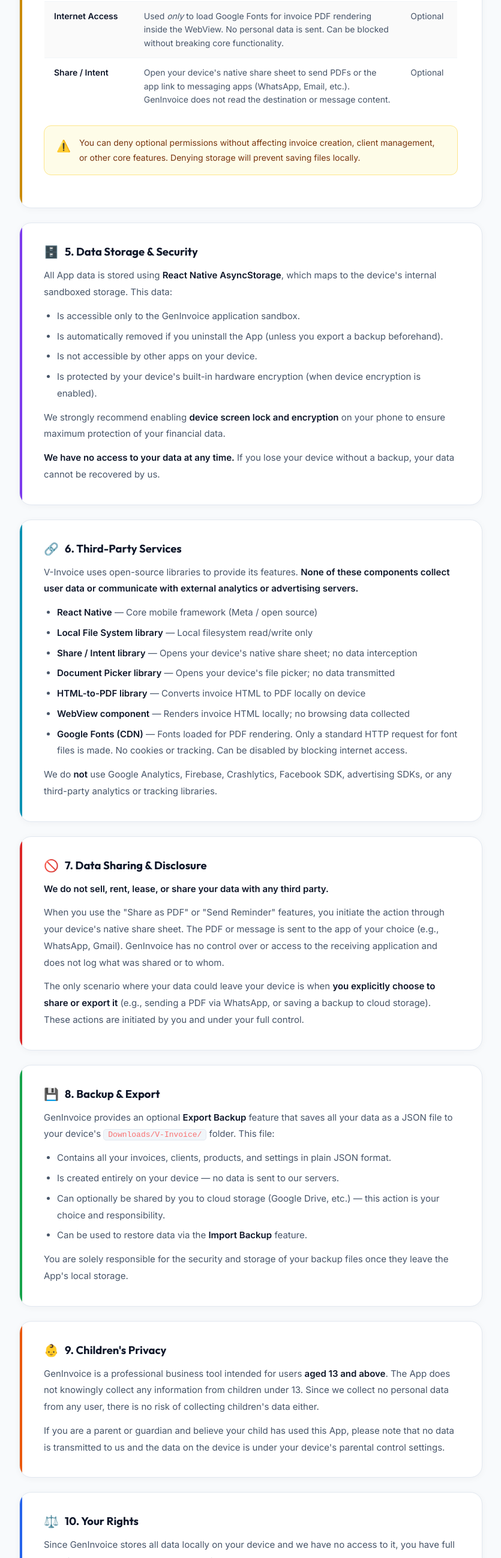
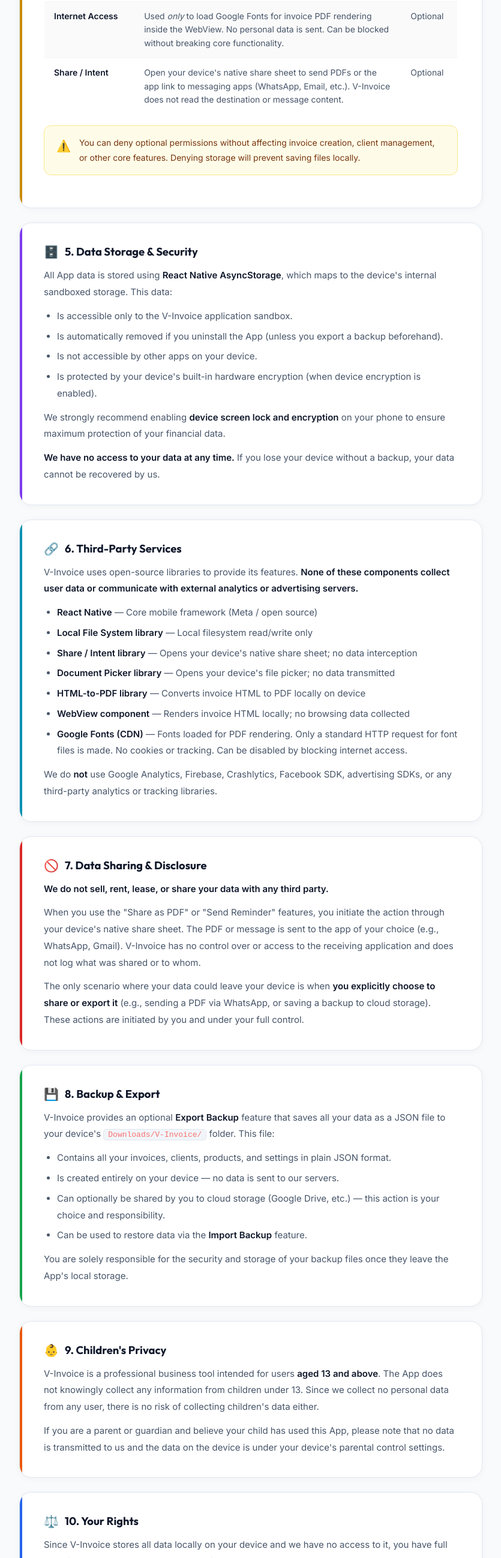
Before and after one commit to finefamilytech-development/v-invoice, a plain HTML site: page privacy.html in a window 1280 px wide. Shown: the part 2662-5259 px from the top of the page at 60% size, without its empty margins (222-1057 px from the left). Drawn offline with Linux system fonts and the light colour scheme.

Commit message:
Add files via upload
committed the updated files

```diff
--- a/privacy.html
+++ b/privacy.html
@@ -444,7 +444,7 @@
         </tr>
         <tr>
           <td><strong>Share / Intent</strong></td>
-          <td>Open your device's native share sheet to send PDFs or the app link to messaging apps (WhatsApp, Email, etc.). GenInvoice does not read the destination or message content.</td>
+          <td>Open your device's native share sheet to send PDFs or the app link to messaging apps (WhatsApp, Email, etc.). V-Invoice does not read the destination or message content.</td>
           <td>Optional</td>
         </tr>
       </table>
@@ -463,7 +463,7 @@
         All App data is stored using <strong>React Native AsyncStorage</strong>, which maps to the device's internal sandboxed storage. This data:
       </p>
       <ul>
-        <li>Is accessible only to the GenInvoice application sandbox.</li>
+        <li>Is accessible only to the V-Invoice application sandbox.</li>
         <li>Is automatically removed if you uninstall the App (unless you export a backup beforehand).</li>
         <li>Is not accessible by other apps on your device.</li>
         <li>Is protected by your device's built-in hardware encryption (when device encryption is enabled).</li>
@@ -504,7 +504,7 @@
         <strong>We do not sell, rent, lease, or share your data with any third party.</strong>
       </p>
       <p>
-        When you use the "Share as PDF" or "Send Reminder" features, you initiate the action through your device's native share sheet. The PDF or message is sent to the app of your choice (e.g., WhatsApp, Gmail). GenInvoice has no control over or access to the receiving application and does not log what was shared or to whom.
+        When you use the "Share as PDF" or "Send Reminder" features, you initiate the action through your device's native share sheet. The PDF or message is sent to the app of your choice (e.g., WhatsApp, Gmail). V-Invoice has no control over or access to the receiving application and does not log what was shared or to whom.
       </p>
       <p>
         The only scenario where your data could leave your device is when <strong>you explicitly choose to share or export it</strong> (e.g., sending a PDF via WhatsApp, or saving a backup to cloud storage). These actions are initiated by you and under your full control.
@@ -515,7 +515,7 @@
     <div class="policy-section" id="s8" style="--accent:#16a34a;">
       <h2><span class="sec-icon">💾</span> 8. Backup &amp; Export</h2>
       <p>
-        GenInvoice provides an optional <strong>Export Backup</strong> feature that saves all your data as a JSON file to your device's <code style="color:#f87171;">Downloads/V-Invoice/</code> folder. This file:
+        V-Invoice provides an optional <strong>Export Backup</strong> feature that saves all your data as a JSON file to your device's <code style="color:#f87171;">Downloads/V-Invoice/</code> folder. This file:
       </p>
       <ul>
         <li>Contains all your invoices, clients, products, and settings in plain JSON format.</li>
@@ -532,7 +532,7 @@
     <div class="policy-section" id="s9" style="--accent:#ea580c;">
       <h2><span class="sec-icon">👶</span> 9. Children's Privacy</h2>
       <p>
-        GenInvoice is a professional business tool intended for users <strong>aged 13 and above</strong>. The App does not knowingly collect any information from children under 13. Since we collect no personal data from any user, there is no risk of collecting children's data either.
+        V-Invoice is a professional business tool intended for users <strong>aged 13 and above</strong>. The App does not knowingly collect any information from children under 13. Since we collect no personal data from any user, there is no risk of collecting children's data either.
       </p>
       <p>
         If you are a parent or guardian and believe your child has used this App, please note that no data is transmitted to us and the data on the device is under your device's parental control settings.
@@ -543,7 +543,7 @@
     <div class="policy-section" id="s10" style="--accent:#2563eb;">
       <h2><span class="sec-icon">⚖️</span> 10. Your Rights</h2>
       <p>
-        Since GenInvoice stores all data locally on your device and we have no access to it, you have full and direct control over your data at all times:
+        Since V-Invoice stores all data locally on your device and we have no access to it, you have full and direct control over your data at all times:
       </p>
       <ul>
         <li><strong>Access:</strong> All your data is visible directly within the App at any time.</li>
@@ -576,7 +576,7 @@
       <ul>
         <li><strong>App Name:</strong> V-Invoice</li>
         <li><strong>Developer:</strong> V-Invoice Team</li>
-        <li><strong>Email:</strong> <a href="mailto:finefamilytech@gmail.com" style="color:#f87171;">finefamilytech@gmail.com</a></li>
+        <li><strong>Email:</strong> <a href="mailto:support@vinvoice.app" style="color:#f87171;">support@vinvoice.app</a></li>
         <li><strong>Website:</strong> <a href="https://finefamilytech-development.github.io/v-invoice/" style="color:#f87171;">https://finefamilytech-development.github.io/v-invoice/</a></li>
         <li><strong>Play Store:</strong> <a href="https://play.google.com/store/apps/details?id=com.vinvoice.app" style="color:#f87171;">V-Invoice on Google Play</a></li>
       </ul>
```
Also changed, not shown: index.html (+2 -2 lines).
